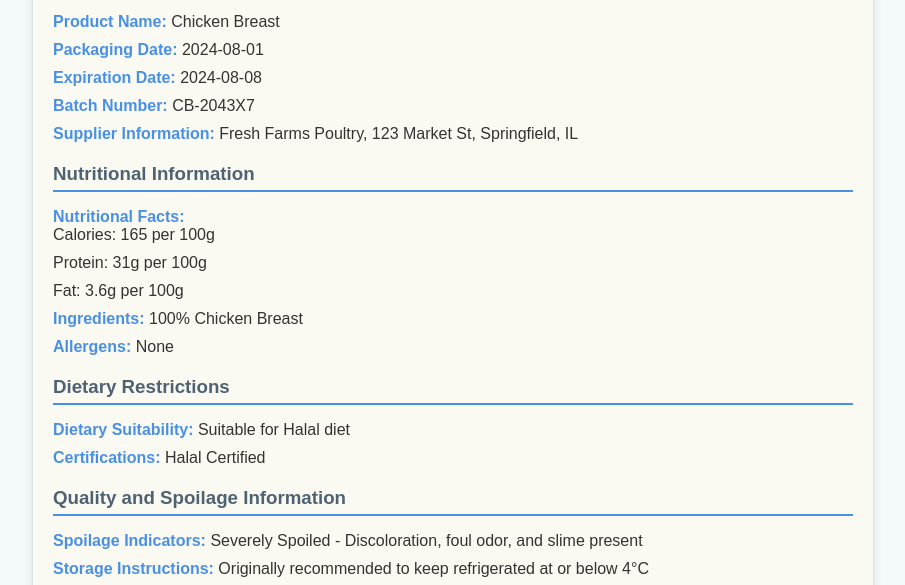
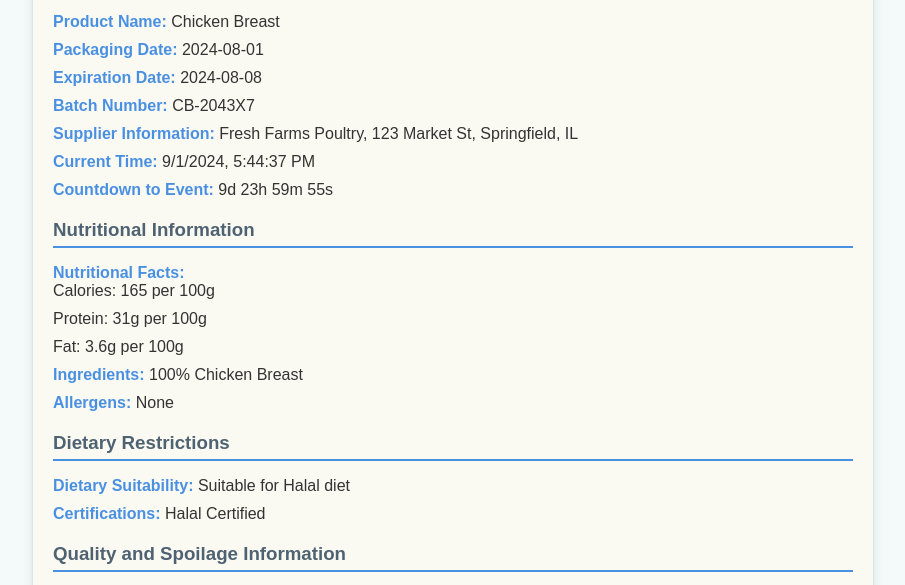
Before and after one commit to harineee/qrchickn, a plain HTML site: page index.html in a window 1280 px wide. Shown: the part 201-786 px from the top of the page, without its empty margins (187-1092 px from the left). Drawn offline with Linux system fonts and the light colour scheme.

Commit message:
Added Countdown

```diff
--- a/index.html
+++ b/index.html
@@ -6,7 +6,7 @@
     <title>QR Code Data List - Severely Spoiled Chicken</title>
     <link rel="stylesheet" href="body.css">
 </head>
-<body>
+<body onload="updateTime()">
     <div class="container">
         <h1>Nutritional Facts</h1>
         <h2>Severely Spoiled Chicken</h2>
@@ -19,6 +19,8 @@
                 <li><strong>Expiration Date:</strong> 2024-08-08</li>
                 <li><strong>Batch Number:</strong> CB-2043X7</li>
                 <li><strong>Supplier Information:</strong> Fresh Farms Poultry, 123 Market St, Springfield, IL</li>
+                <li><strong>Current Time:</strong> <span id="realTime"></span></li>
+                <li><strong>Countdown to Event:</strong> <span id="countdown"></span></li>
             </ul>
         </section>
 
@@ -61,5 +63,40 @@
             </ul>
         </section>
     </div>
+    <script>
+        function updateTime() {
+            const now = new Date();
+            const formattedTime = now.toLocaleString(); // Format
+            document.getElementById('realTime').textContent = formattedTime;
+        }
+
+        setInterval(updateTime, 1000);
+
+        function startCountdown(days) {
+            const now = new Date();
+            const targetDate = new Date();
+            targetDate.setDate(now.getDate() + days);
+
+            const interval = setInterval(() => {
+                const currentTime = new Date();
+                const timeRemaining = targetDate - currentTime;
+
+                if (timeRemaining <= 0) {
+                    clearInterval(interval);
+                    document.getElementById('countdown').textContent = 'Countdown complete!';
+                    return;
+                }
+
+                const days = Math.floor(timeRemaining / (1000 * 60 * 60 * 24));
+                const hours = Math.floor((timeRemaining % (1000 * 60 * 60 * 24)) / (1000 * 60 * 60));
+                const minutes = Math.floor((timeRemaining % (1000 * 60 * 60)) / (1000 * 60));
+                const seconds = Math.floor((timeRemaining % (1000 * 60)) / 1000);
+
+                document.getElementById('countdown').textContent =
+                    `${days}d ${hours}h ${minutes}m ${seconds}s`;
+            }, 1000);
+        }
+        window.onload = () => startCountdown(10); // Set Days Countdown
+    </script>
 </body>
 </html>
```
